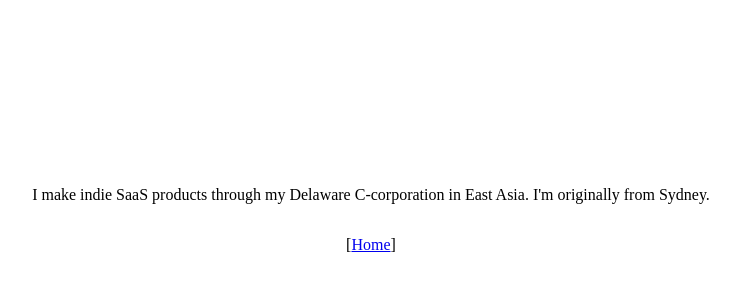
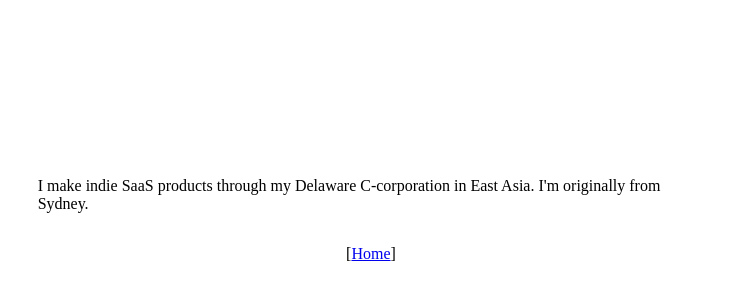
Before and after one commit to crislin2046/crislin2046.github.io, a plain HTML site: page about.html in a window 1280 px wide. Shown: the part 188-488 px from the top of the page, without its empty margins (269-1009 px from the left). Drawn offline with Linux system fonts and the light colour scheme.

Commit message:
Update style.css

```diff
--- a/style.css
+++ b/style.css
@@ -12,3 +12,7 @@ body {
 img {
   filter: grayscale(1.0);
 }
+
+img, p {
+  max-width: 666.7px;
+}
```
